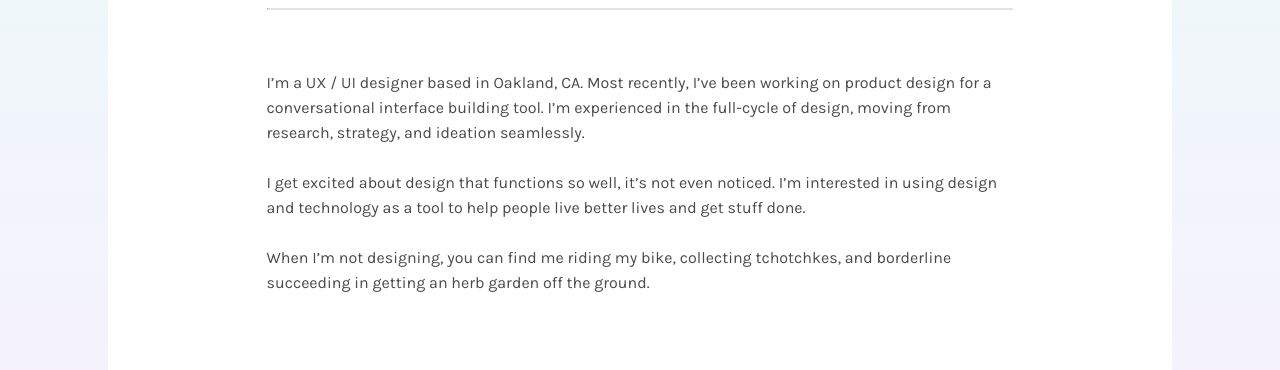
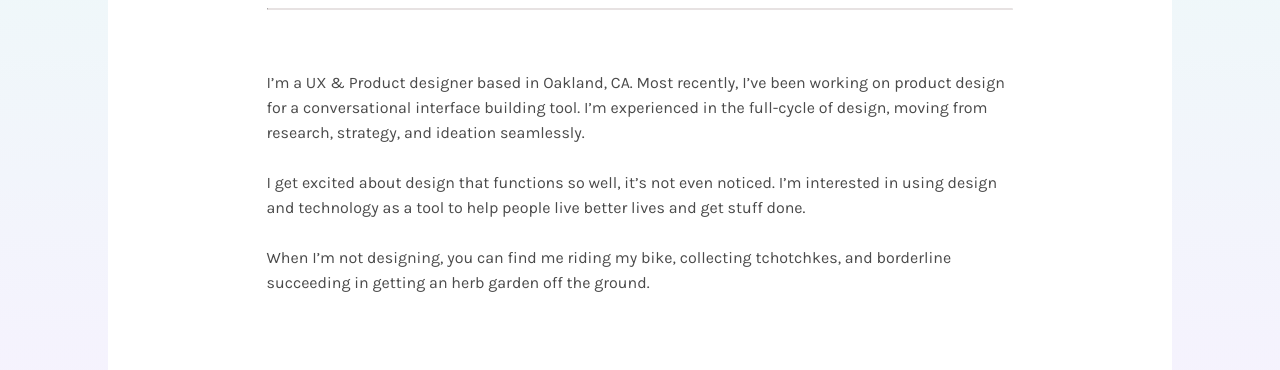
Before and after one commit to juliastarkov/juliastarkov.github.io, a website: page views/contact.html in a window 1280 px wide. Shown: the part 645-1015 px from the top of the page. Drawn offline with nearby package versions, Linux system fonts and the light colour scheme.

Commit message:
minnor fix

```diff
--- a/views/contact.html
+++ b/views/contact.html
@@ -68,7 +68,7 @@
 		</div>
 		<hr>
 		<div class="content">
-			<p>I’m a UX / UI designer based in Oakland, CA. Most recently, I’ve been working on product design for a conversational interface building tool. I’m experienced in the full-cycle of design, moving from research, strategy, and ideation seamlessly.<br><br>
+			<p>I’m a UX & Product designer based in Oakland, CA. Most recently, I’ve been working on product design for a conversational interface building tool. I’m experienced in the full-cycle of design, moving from research, strategy, and ideation seamlessly.<br><br>
 				I get excited about design that functions so well, it’s not even noticed. I’m interested in using design and technology as a tool to help people live better lives and get stuff done.<br><br>
 				When I’m not designing, you can find me riding my bike, collecting tchotchkes, and borderline succeeding in getting an herb garden off the ground.<br><br></p>
 		</div>
```
